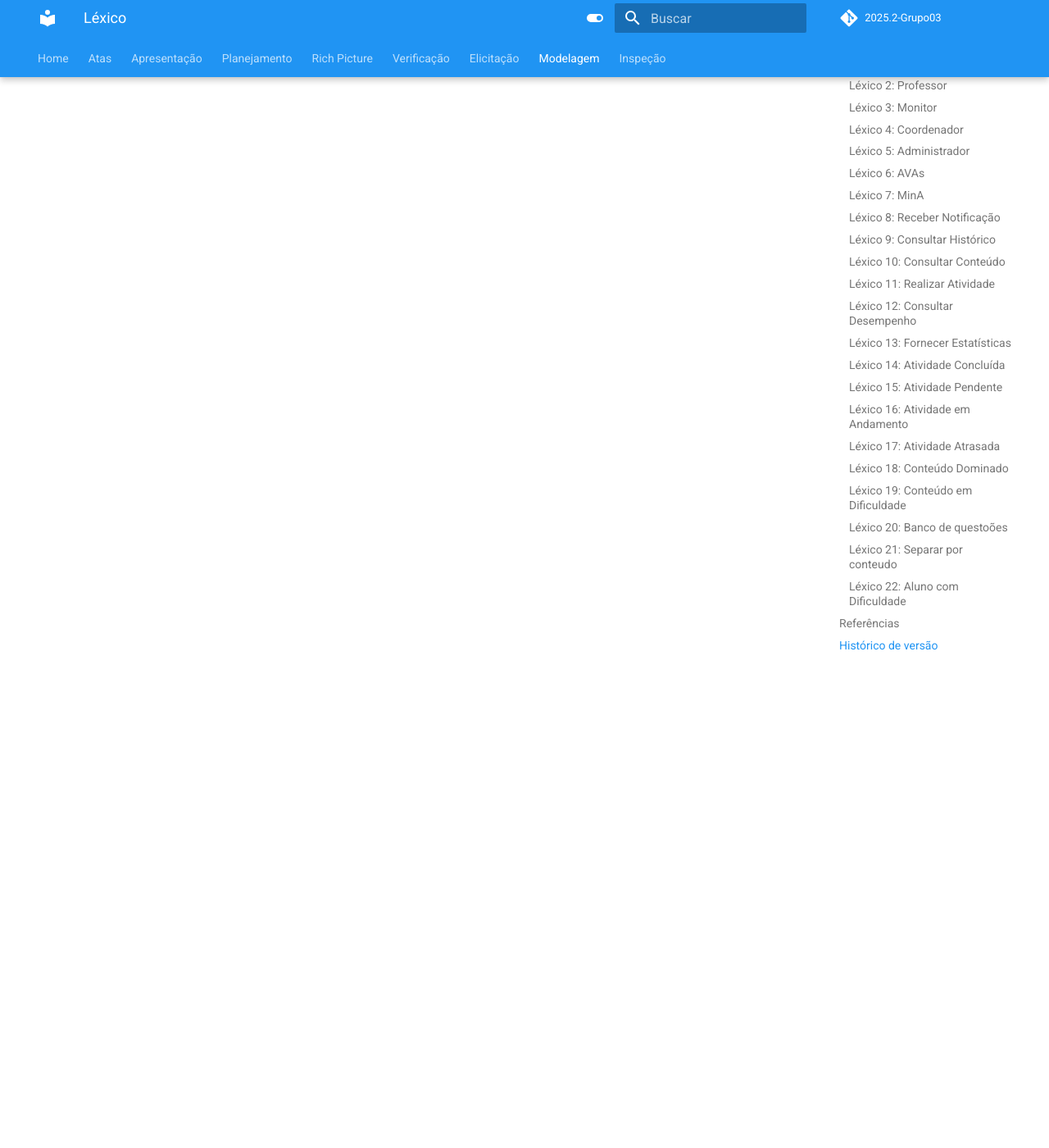
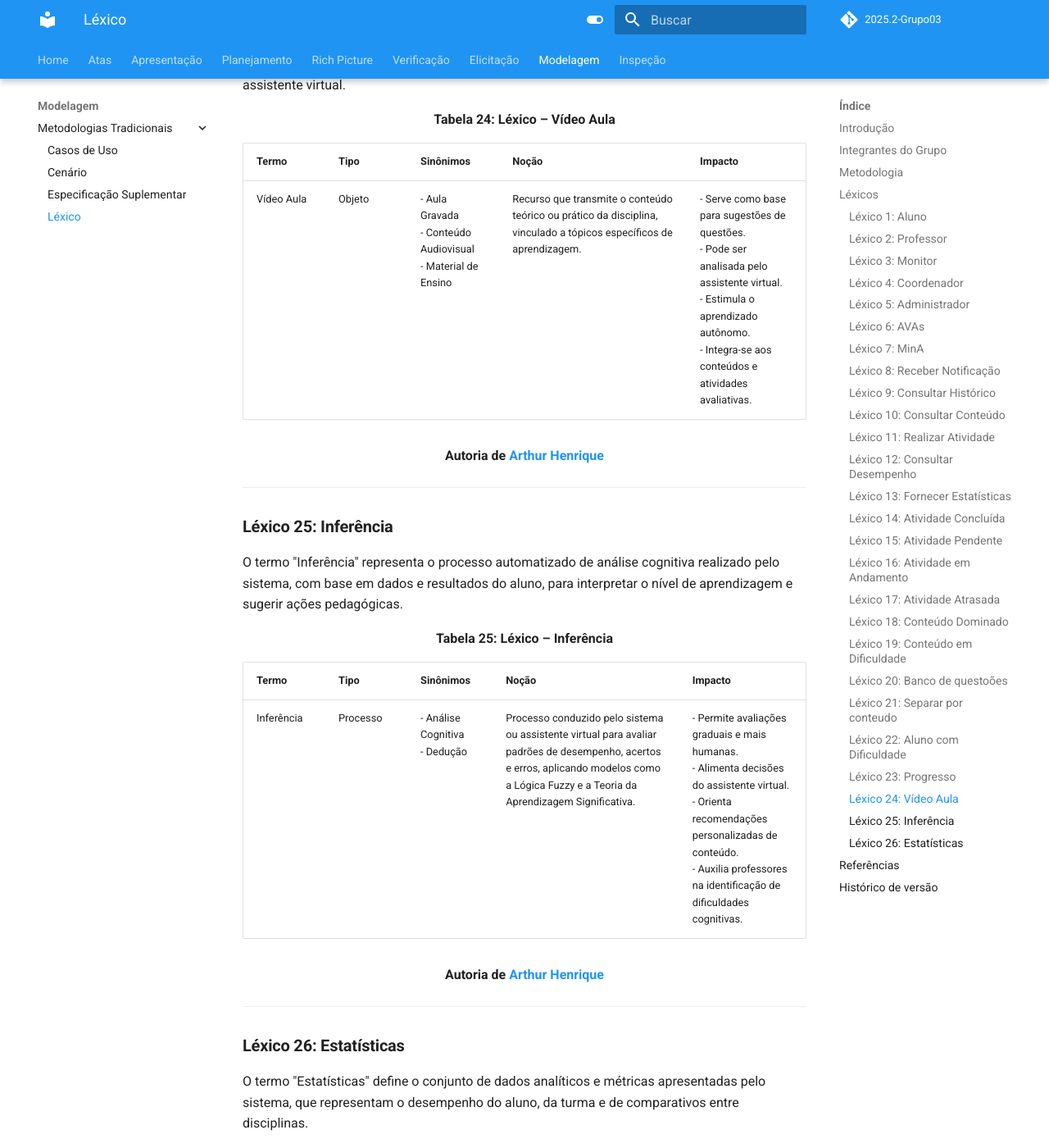
Before and after one commit to Requisitos-de-Software/2025.2-Grupo03, an MkDocs documentation site: the page built from docs/Modelagem/lexico.md, in a window 1280 px wide and 1400 px high, scrolled down 13782 px. Shown: the whole window at 82% size. Built offline with MkDocs 1.6.1 and Material for MkDocs 9.7.7, drawn with Linux system fonts in a browser that asks for light colours; comment, search, counter and statistics services are not loaded; some of the changed text lies outside the part shown.

Commit message:
Update lexico.md

```diff
--- a/docs/Modelagem/lexico.md
+++ b/docs/Modelagem/lexico.md
@@ -13,7 +13,7 @@
 | Nome | Quais etapas participou |
 |---------------------------|---------------------------------------|
 | [Arthur Guilherme](https://github.com/ArthurGuilher62) | Elaboração dos léxicos 3, 4, 10, 11, 16, 17 |
-| [Arthur Henrique](https://github.com/arthurhvieira1) |                                       |
+| [Arthur Henrique](https://github.com/arthurhvieira1) | Elaboração dos léxicos 23, 24 e 25 |
 | [Felipe Guimaraes](https://github.com/felipegf1) |   Elaboração dos léxicos 20, 21 , 22 |
 | [João Felipe](https://github.com/MrBolt2005) |                                       |
 | [João Sapiência](https://github.com/JoaoSapiencia) |                                       |
@@ -305,6 +305,57 @@
 
 <div align="center"><strong>Autoria de <a href="https://github.com/felipegf1">Felipe Guimaraes</a></strong></div>
 
+### **Léxico 23: Progresso**
+O termo "Progresso" representa o acompanhamento contínuo do aprendizado do aluno dentro das disciplinas e atividades. Indica visualmente o quanto o aluno já avançou em relação aos conteúdos estudados.
+
+<div align="center"><strong>Tabela 23: Léxico – Progresso</strong></div>
+
+| Termo | Tipo | Sinônimos | Noção | Impacto |
+|-------|------|-----------|-------|---------|
+| Progresso | Objeto | - Evolução<br>- Avanço<br>- Desenvolvimento | Percentual que indica o quanto do conteúdo ou atividade foi concluído pelo aluno. É calculado com base nos conteúdos finalizados e nas atividades respondidas. | - Permite ao aluno acompanhar sua evolução na disciplina.<br>- Alimenta análises gráficas e relatórios.<br>- É exibido na interface e utilizado pelo assistente virtual.<br>- Serve de base para notificações de desempenho. |
+
+<div align="center"><strong>Autoria de <a href="https://github.com/arthurhvieira1">Arthur Henrique</a></strong></div>
+
+---
+
+### **Léxico 24: Vídeo Aula**
+O termo "Vídeo Aula" refere-se ao material audiovisual utilizado para o ensino dos conteúdos da disciplina, servindo como base para estudo, prática e recomendação de questões pelo assistente virtual.
+
+<div align="center"><strong>Tabela 24: Léxico – Vídeo Aula</strong></div>
+
+| Termo | Tipo | Sinônimos | Noção | Impacto |
+|-------|------|-----------|-------|---------|
+| Vídeo Aula | Objeto | - Aula Gravada<br>- Conteúdo Audiovisual<br>- Material de Ensino | Recurso que transmite o conteúdo teórico ou prático da disciplina, vinculado a tópicos específicos de aprendizagem. | - Serve como base para sugestões de questões.<br>- Pode ser analisada pelo assistente virtual.<br>- Estimula o aprendizado autônomo.<br>- Integra-se aos conteúdos e atividades avaliativas. |
+
+<div align="center"><strong>Autoria de <a href="https://github.com/arthurhvieira1">Arthur Henrique</a></strong></div>
+
+---
+
+### **Léxico 25: Inferência**
+O termo "Inferência" representa o processo automatizado de análise cognitiva realizado pelo sistema, com base em dados e resultados do aluno, para interpretar o nível de aprendizagem e sugerir ações pedagógicas.
+
+<div align="center"><strong>Tabela 25: Léxico – Inferência</strong></div>
+
+| Termo | Tipo | Sinônimos | Noção | Impacto |
+|-------|------|-----------|-------|---------|
+| Inferência | Processo | - Análise Cognitiva<br>- Dedução | Processo conduzido pelo sistema ou assistente virtual para avaliar padrões de desempenho, acertos e erros, aplicando modelos como a Lógica Fuzzy e a Teoria da Aprendizagem Significativa. | - Permite avaliações graduais e mais humanas.<br>- Alimenta decisões do assistente virtual.<br>- Orienta recomendações personalizadas de conteúdo.<br>- Auxilia professores na identificação de dificuldades cognitivas. |
+
+<div align="center"><strong>Autoria de <a href="https://github.com/arthurhvieira1">Arthur Henrique</a></strong></div>
+
+---
+
+### **Léxico 26: Estatísticas**
+O termo "Estatísticas" define o conjunto de dados analíticos e métricas apresentadas pelo sistema, que representam o desempenho do aluno, da turma e de comparativos entre disciplinas.
+
+<div align="center"><strong>Tabela 26: Léxico – Estatísticas</strong></div>
+
+| Termo | Tipo | Sinônimos | Noção | Impacto |
+|-------|------|-----------|-------|---------|
+| Estatística | Objeto | - Análise de Dados<br>- Relatório de Desempenho<br>- Indicador | Representação numérica e gráfica dos resultados obtidos por alunos, turmas e disciplinas, geralmente exibida em formato de gráfico ou relatório. | - Facilita a análise de desempenho por parte dos docentes.<br>- Fornece feedback visual ao aluno.<br>- Alimenta o painel de controle do sistema.<br>- Suporta a tomada de decisão pedagógica. |
+
+<div align="center"><strong>Autoria de <a href="https://github.com/arthurhvieira1">Arthur Henrique</a></strong></div>
+
+
 ## Referências
 SERRANO, Milene; SERRANO, Maurício. Requisitos - Aula 10. Disponível em: [Requisitos_Aula 10](../arquivos/Cenarios_Aula10.pdf). Acesso em: 10 outubro 2025.
 
@@ -317,3 +368,4 @@
 | 1.2    | 09/10/2025 | Elaboração dos léxicos 3, 4, 10, 11, 16, 17 | [Arthur Guilherme](https://github.com/ArthurGuilher62) | [Vilmar José](https://github.com/VilmarFagundes)  |
 | 1.3    | 10/10/2025 | Elaboração dos léxicos 5, 6, 7, 12, 13, 18, 19 | [Tiago Lemes](https://github.com/TiagoTeixeira-2005) |  [Arthur Guilherme](https://github.com/ArthurGuilher62) |
 | 1.4    | 12/10/2025 | Atualização do documento de Léxico | [Tiago Lemes](https://github.com/TiagoTeixeira-2005) |  [Arthur Guilherme](https://github.com/ArthurGuilher62) |
+| 1.5    | 12/10/2025 | Atualização do documento de Léxico | [Arthur Henrique](https://github.com/arthurhvieira1) |  [Vilmar José](https://github.com/VilmarFagundes) |
```
